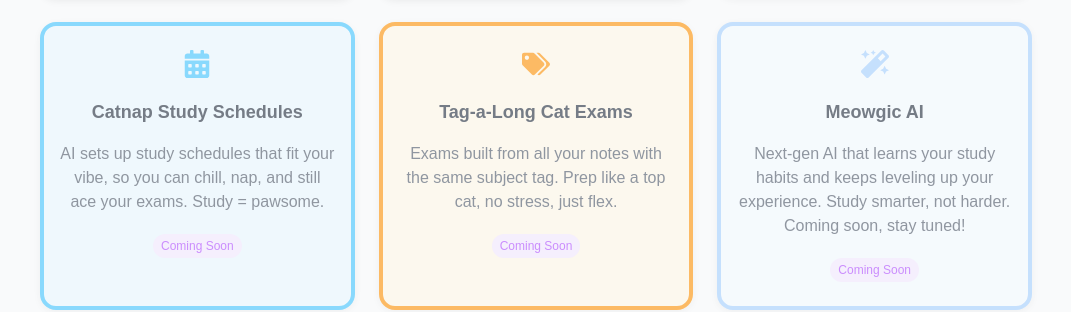
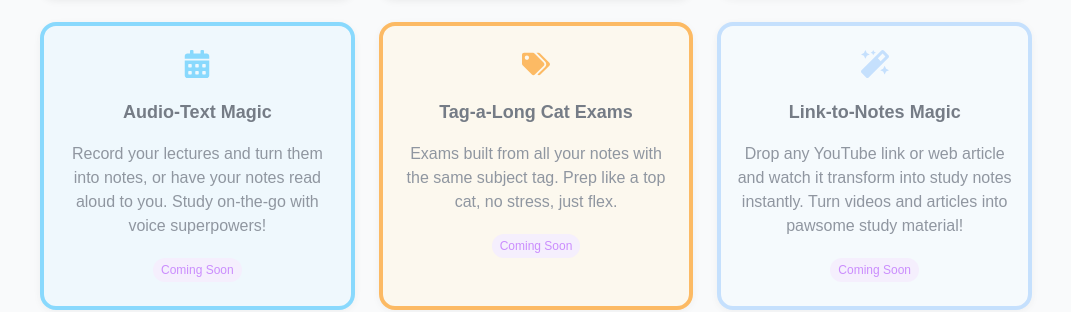
Before and after one commit to rdeniele/wisker-web, a Next.js app: page / in a window 1280 px wide. Shown: the part 2432-2744 px from the top of the page, without its empty margins (104-1175 px from the left). Built offline with nearby package versions, Linux system fonts and the light colour scheme; no server answers.

Commit message:
feat: update feature titles and descriptions for improved clarity and engagement

```diff
--- a/src/components/sections/Features.tsx
+++ b/src/components/sections/Features.tsx
@@ -35,8 +35,8 @@ const features = [
   },
   {
     icon: <FaCalendarAlt size={28} style={{ color: "#40C4FF" }} />,
-    title: "Catnap Study Schedules",
-    desc: "AI sets up study schedules that fit your vibe, so you can chill, nap, and still ace your exams. Study = pawsome.",
+    title: "Audio-Text Magic",
+    desc: "Record your lectures and turn them into notes, or have your notes read aloud to you. Study on-the-go with voice superpowers!",
     color: "#eaf8ff",
     border: "#40C4FF",
     comingSoon: true,
@@ -51,8 +51,8 @@ const features = [
   },
   {
     icon: <FaMagic size={28} style={{ color: "#A3CFFF" }} />,
-    title: "Meowgic AI",
-    desc: "Next-gen AI that learns your study habits and keeps leveling up your experience. Study smarter, not harder. Coming soon, stay tuned!",
+    title: "Link-to-Notes Magic",
+    desc: "Drop any YouTube link or web article and watch it transform into study notes instantly. Turn videos and articles into pawsome study material!",
     color: "#f4faff",
     border: "#A3CFFF",
     comingSoon: true,
```
